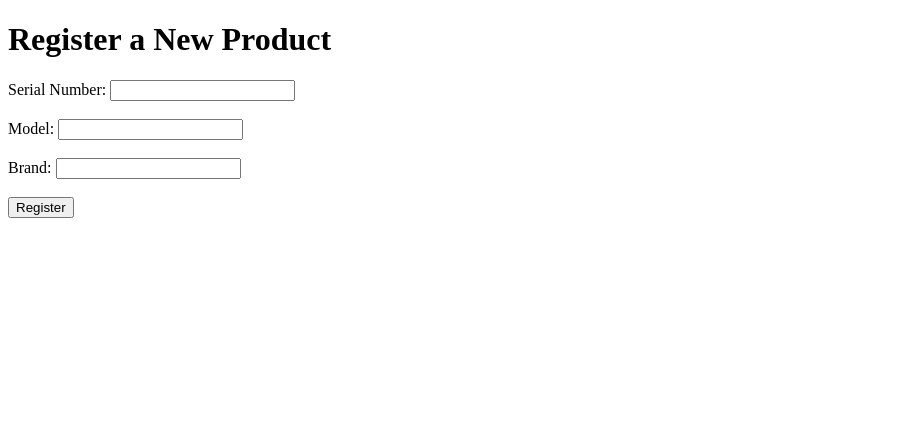
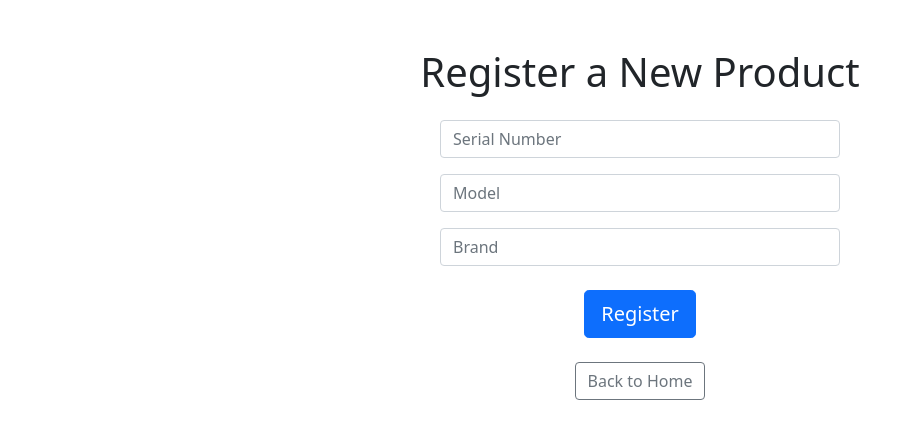
Before and after one commit to analisa-w/product-trace, a Flask app: page /register in a window 1280 px wide. Shown: the top 439 px of the page, without its empty margins (0-914 px from the left). Run offline with Flask 3, Linux system fonts and the light colour scheme.

Commit message:
register page ui

```diff
--- a/templates/register.html
+++ b/templates/register.html
@@ -1,13 +1,27 @@
 <!DOCTYPE html>
 <html>
-<head><title>Register Product</title></head>
-<body>
-    <h1>Register a New Product</h1>
-    <form method="POST">
-        Serial Number: <input type="text" name="serial_number"><br><br>
-        Model: <input type="text" name="model"><br><br>
-        Brand: <input type="text" name="brand"><br><br>
-        <input type="submit" value="Register">
+<head>
+    <title>Register Product</title>
+    <link href="https://cdn.jsdelivr.net/npm/bootstrap@5.1.3/dist/css/bootstrap.min.css" rel="stylesheet">
+</head>
+<body class="container text-center mt-5">
+    <h1 class="mb-4">Register a New Product</h1>
+
+    <form method="POST" class="mx-auto" style="max-width: 400px;">
+        <div class="mb-3">
+            <input type="text" class="form-control" name="serial_number" placeholder="Serial Number" required>
+        </div>
+        <div class="mb-3">
+            <input type="text" class="form-control" name="model" placeholder="Model" required>
+        </div>
+        <div class="mb-4">
+            <input type="text" class="form-control" name="brand" placeholder="Brand" required>
+        </div>
+        <input type="submit" class="btn btn-primary btn-lg" value="Register">
     </form>
+
+    <div class="mt-4">
+        <a href="/" class="btn btn-outline-secondary">Back to Home</a>
+    </div>
 </body>
 </html>
```
